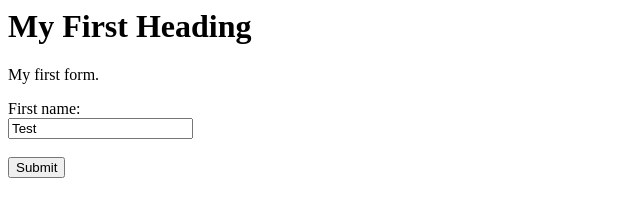
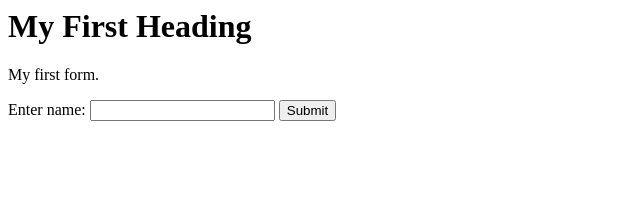
Before and after one commit to venimanchala/githubwebsite, a plain HTML site: page index2.html in a window 1280 px wide. Shown: the whole page, without its empty margins (0-640 px from the left). Drawn offline with Linux system fonts and the light colour scheme.

Commit message:
added form submit action

```diff
--- a/index2.html
+++ b/index2.html
@@ -11,11 +11,16 @@
 
 <h1>My First Heading</h1>
 <p>My first form.</p>
-<form action="index2.html">
-  <label for="fname">First name:</label><br>
-  <input type="text" id="fname" value="Test"><br><br>
+<form action="index2.html" onsubmit="myFunction()">
+  Enter name: <input type="text" name="fname">
   <input type="submit" value="Submit">
 </form>
 
+<script>
+function myFunction() {
+  alert("The form was submitted");
+}
+</script>
+
 </body>
 </html>
```
